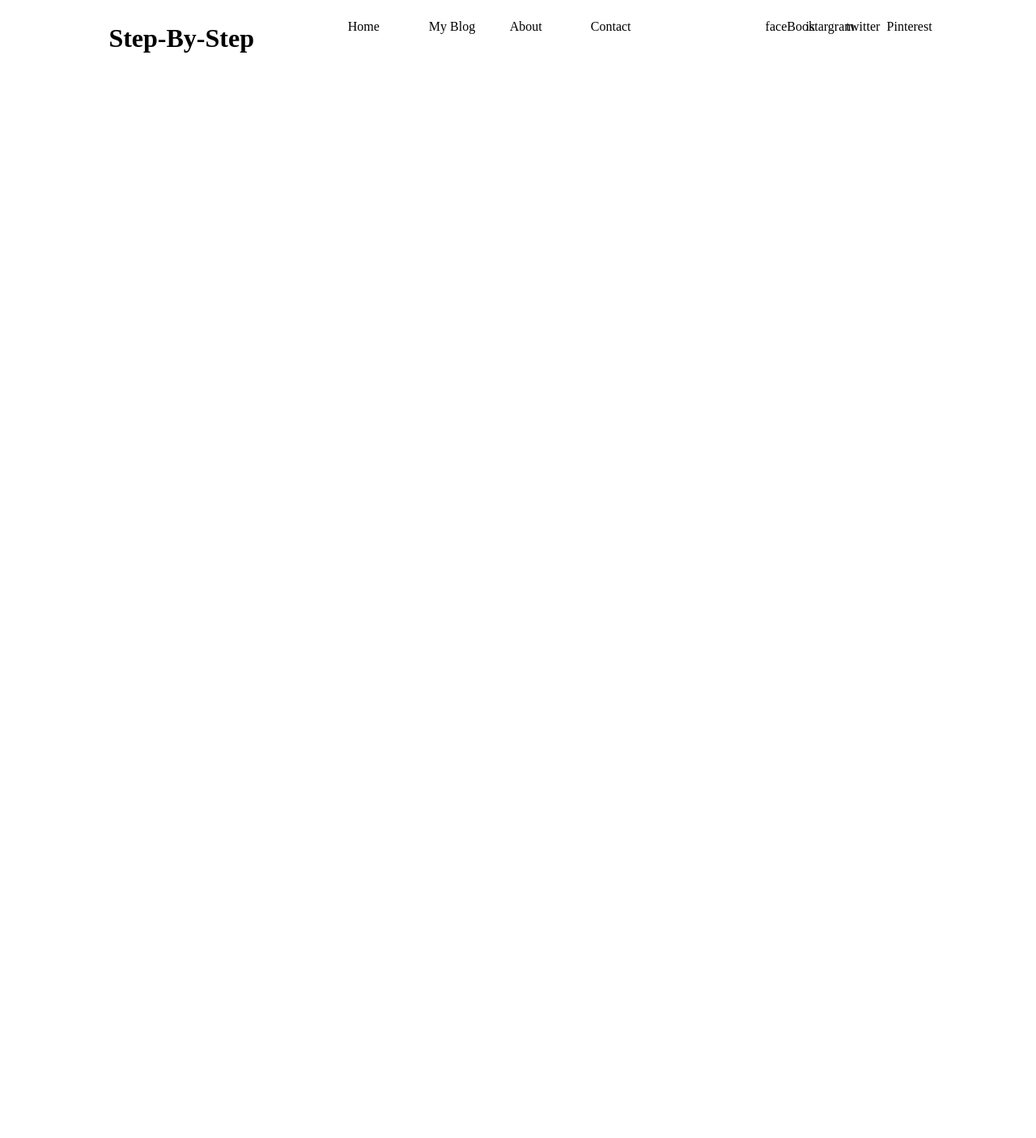
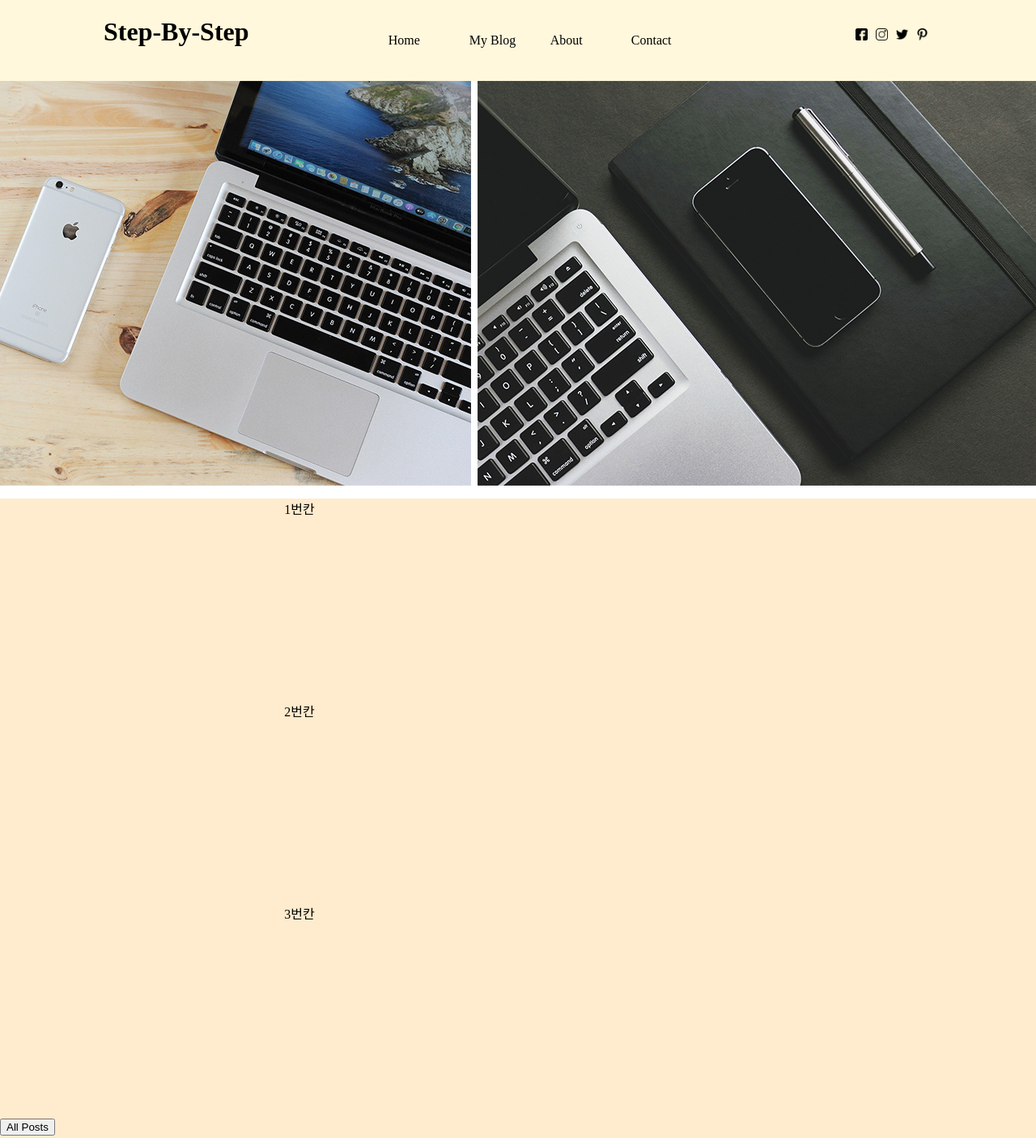
Before and after one commit to sungjin0942/we_start, a plain HTML site: page index.html in a window 1280 px wide. Shown: the top 1406 px of the page at 81% size. Before the commit the page ends 800 px from the top, so only its background shows below. Drawn offline with Linux system fonts and the light colour scheme.

Commit message:
Add files via upload

```diff
--- a/css/style.css
+++ b/css/style.css
@@ -1,38 +1,103 @@
 @charset "utf-8";
 
 
+body {
+    margin:0;
+}
 li {
     list-style: none;
 }
 
 
 .wrap {
+    padding-top: 100px;
+}
+
+header {
+    width: 100%;
+    height: 100px;
+    display: flex;
+    justify-content: space-between;
+    position: fixed;
+    top:0;
+    background:cornsilk;
+    transition: top 0.2s ease-in-out;
+}
+
+header h1 {
+    margin-left: 10%;
+}
+
+.navList {
+    display: flex;
+    height: 100px;
+    margin: 0;
+    padding: 0;
+    line-height: 100px;
+}
+.navList li {
+    width: 100px;
+    height:20px;
 
 }
 
-header {
-    height: 150px;
-    display: flex;
-    justify-content: space-between;
-    box-sizing: border-box;
-    margin: auto 10%;
-}
-
-
-.navList {
-    display: flex;
-
-}
-.navList li {
-    width: 100px;
-    height:20;
-
+.subNav {
+    margin-right: 10%;
 }
 
 .subNav ul {
     display: flex;
+    height: 100px;
+    margin: 0;
+    padding: 0;
+    line-height: 100px;
+
 }
-.subNav li {
-    width: 50px;
-    height:20px;
+.subNav li img{
+    width: 25px;
+    height: 25px;
+    padding : 5px;
+    box-sizing: border-box;
 }
+
+/* slide */
+.slide {
+    height: 500px;
+    background-image: url('../img/slide.png');
+}
+
+/* section_one  */
+.section_one {
+    height: 1000px;
+    background-color:blanchedalmond;
+}
+
+.left_section {
+    height:inherit;
+    width:700px;
+}
+
+.left_section ul{
+
+}
+
+.left_section ul li{
+    /* height:inherit; */
+    width:100%;
+    height: 250px;
+    text-align: center;
+}
+
+
+
+/* contact */
+.contact {
+    height: 500px;
+    background-color:burlywood;
+}
+
+/* footer */
+.footer {
+    height: 50px;
+    background-color:cornsilk;
+}
--- a/index.html
+++ b/index.html
@@ -21,13 +21,39 @@
             </nav>
             <div class="subNav">
                 <ul>
-                    <li>faceBook</li>
-                    <li>istargram</li>
-                    <li>twitter</li>
-                    <li>Pinterest</li>
+                    <li><img src="img/facebook.png"></li>
+                    <li><img src="img/instagram.png"></li>
+                    <li><img src="img/twitter.png"></li>
+                    <li><img src="img/pinterest.png"></li>
                 </ul>
             </div>
         </header>
+        <div class="slide">
+            <!-- <img src="img/slide.png"> -->
+        </div>
+
+        <div class="section_one">
+            <div class="left_section">
+                <ul>
+                    <li>1번칸</li>
+                    <li>2번칸</li>
+                    <li>3번칸</li>
+                </ul>
+                <button>All Posts</button>
+            </div>
+            <div class="right_section">
+
+            </div>
+        </div>
+
+        <div class="contact">
+
+        </div>
+
+        <footer class="footer">
+
+        </footer>
     </div>
+
 </body>
 </html>
```
Also changed, not shown: img/facebook.png (added), img/instagram.png (added), img/pinterest.png (added), img/slide.png (added), img/twitter.png (added).
